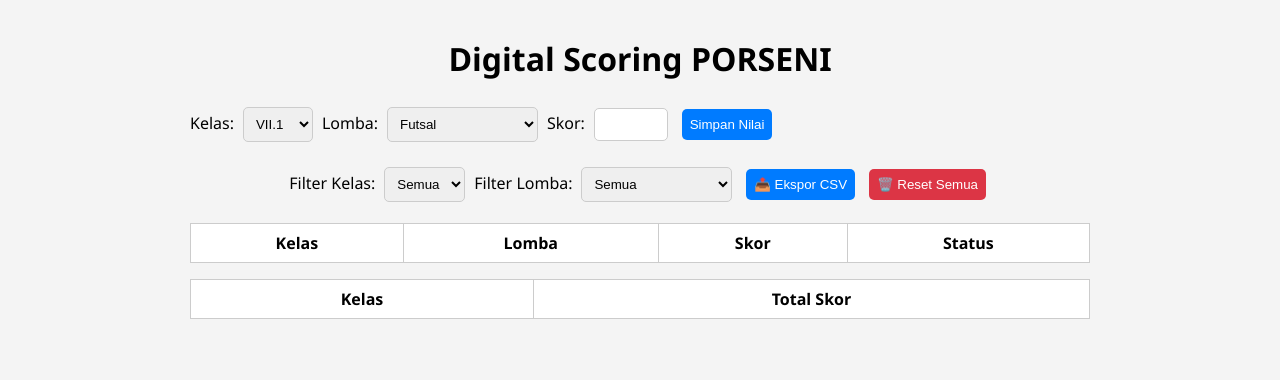
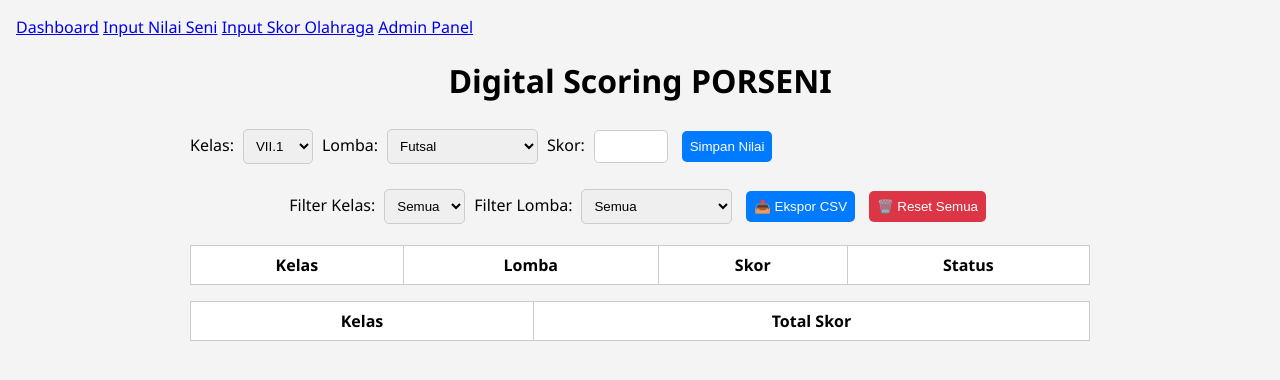
Before and after one commit to Dompesquad/porseni-mts-muhmal, a plain HTML site: page input-nilai.html in a window 1280 px wide. Drawn offline with Linux system fonts and the light colour scheme.

Commit message:
Update input-nilai.html

```diff
--- a/input-nilai.html
+++ b/input-nilai.html
@@ -19,6 +19,13 @@
   </style>
 </head>
 <body>
+  <nav>
+  <a href="index.html">Dashboard</a>
+  <a href="input-nilai.html">Input Nilai Seni</a>
+  <a href="input-skor.html">Input Skor Olahraga</a>
+  <a href="admin-panel.html">Admin Panel</a>
+</nav>
+
   <h1>Digital Scoring PORSENI</h1>
 
   <form id="scoreForm">
```
